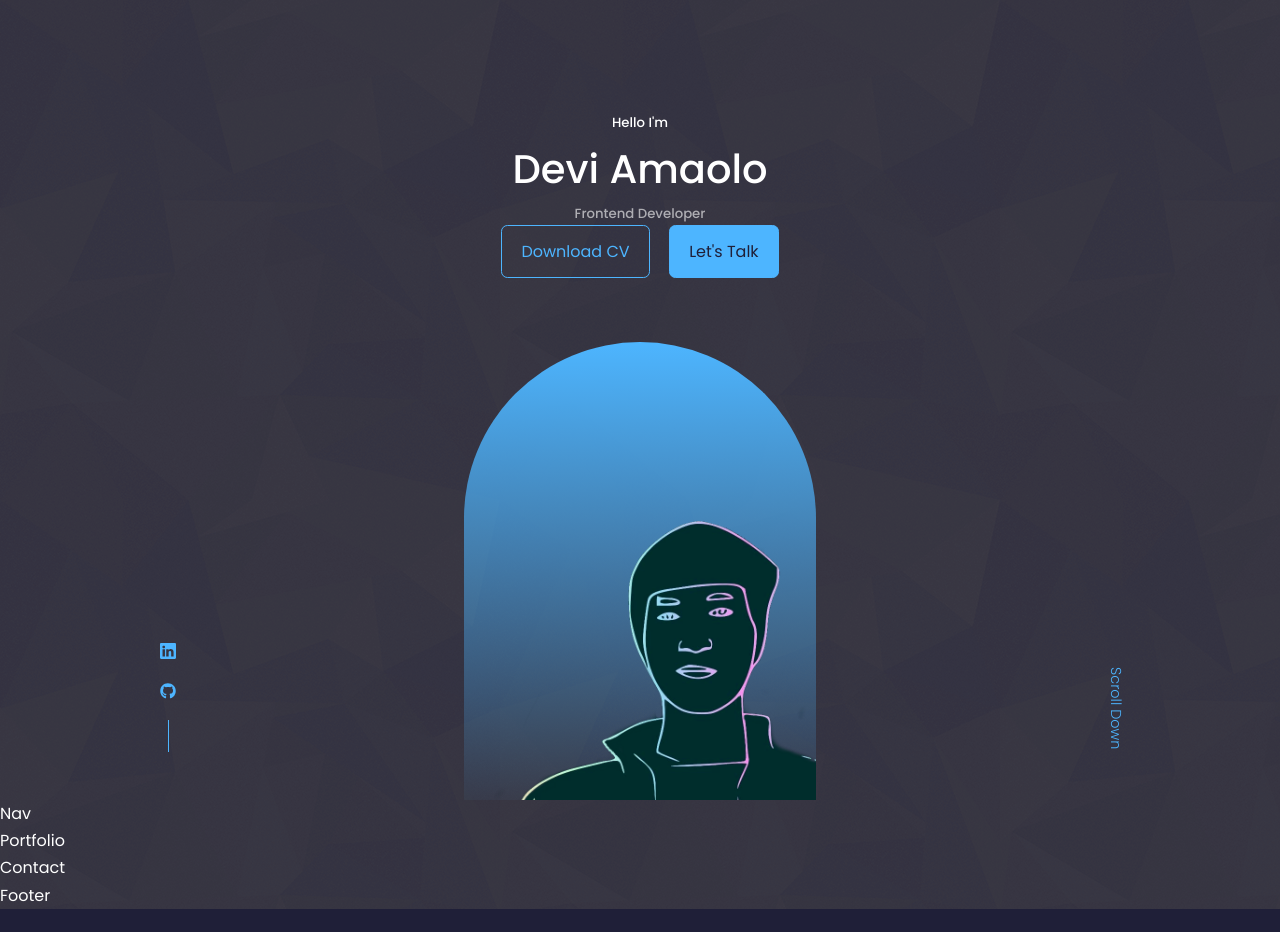
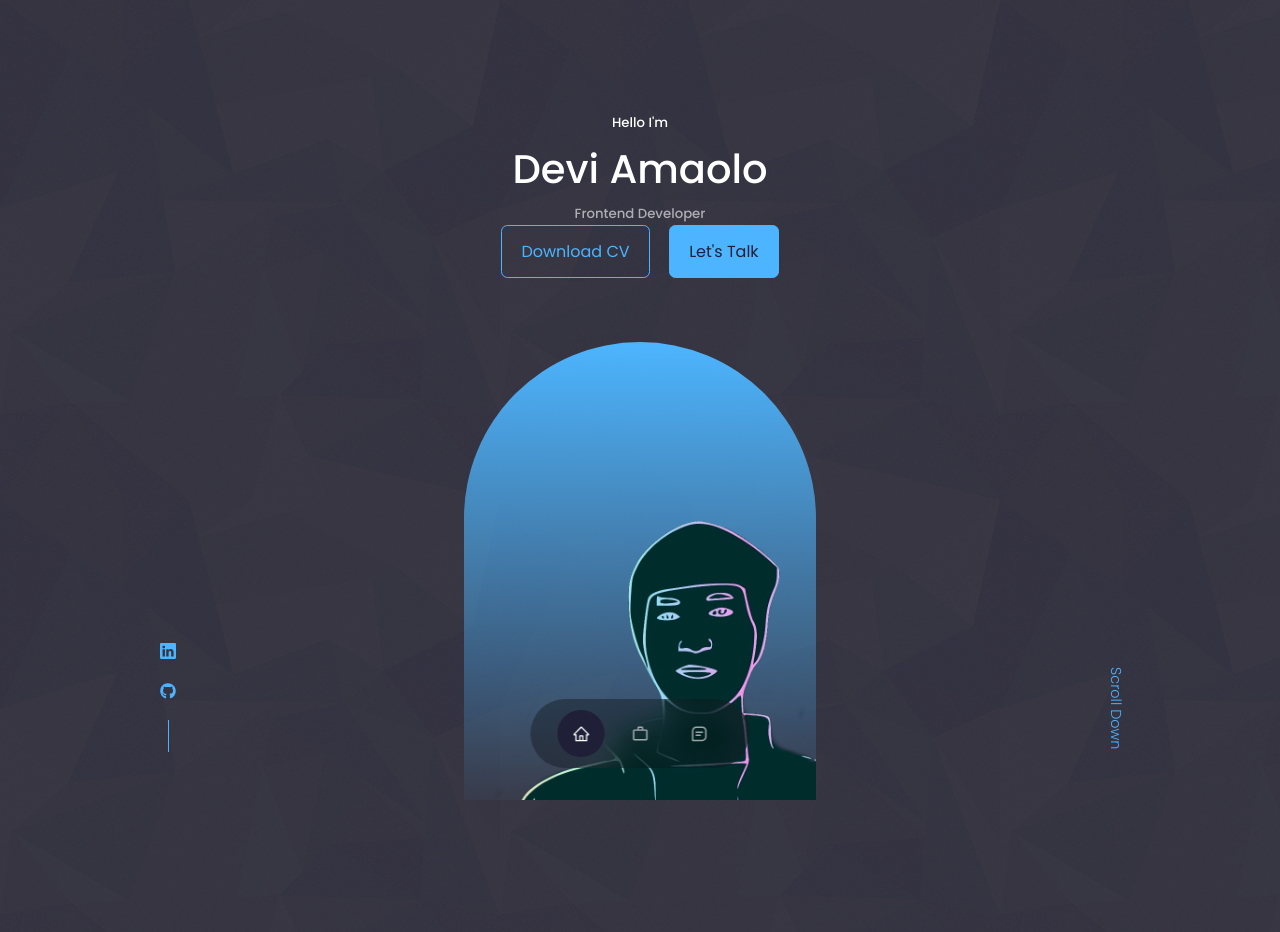
Before and after one commit to ElDev1/portfolio_web, a React (Create React App) app: page / in a window 1280 px wide. Shown: the top 932 px of the page. Before the commit the page ends 909 px from the top, so only its background shows below. Built offline with nearby package versions, Linux system fonts and the light colour scheme.

Commit message:
creating nav and css styles with hooks

```diff
--- a/src/components/contact/Contact.jsx
+++ b/src/components/contact/Contact.jsx
@@ -3,7 +3,7 @@ import './contact.css'
 
 export const Contact = () => {
   return (
-    <div>Contact</div>
+    <section id='contact'>Contact</section>
   )
 }
 
--- a/src/components/header/header.css
+++ b/src/components/header/header.css
@@ -64,3 +64,22 @@ header {
     font-weight: 300;
     font-size: 0.9rem;
 }
+
+/* media queries for medium */
+@media screen and (max-width: 1024px) {
+    header {
+        height:68vh;
+
+    }
+}
+
+/* media queries for small */
+@media screen and (max-width: 600px) {
+    header {
+        height:100vh;
+    }
+
+    .header__socials, .scroll_down {
+        display: none;
+    }
+}
--- a/src/components/nav/Nav.jsx
+++ b/src/components/nav/Nav.jsx
@@ -1,9 +1,20 @@
 import React from 'react';
 import './nav.css';
+import {AiOutlineHome} from 'react-icons/ai'
+import {BiMessageSquareDetail} from 'react-icons/bi'
+import {MdWorkOutline} from 'react-icons/md'
+import { useState } from 'react';
 
-export const Nav = () => {
+
+const Nav = () => {
+  const [activeNav, setActiveNav] = useState('#');
+
   return (
-    <div>Nav</div>
+    <nav>
+      <a href="#" onClick={() => setActiveNav('#')} className={activeNav === '#' ? 'active' : ''}><AiOutlineHome/></a>
+      <a href="#portfolio" onClick={() => setActiveNav('#portfolio')} className={activeNav === '#portfolio' ? 'active' : ''}><MdWorkOutline/></a>
+      <a href="#contact" onClick={() => setActiveNav('#contact')} className={activeNav === '#contact' ? 'active' : ''}><BiMessageSquareDetail/></a>
+    </nav>
   )
 }
 
--- a/src/components/nav/nav.css
+++ b/src/components/nav/nav.css
@@ -0,0 +1,33 @@
+nav {
+    background: rgba(0,0,0,0.3);
+    width:max-content;
+    display: block;
+    padding: 0.7rem 1.7rem;
+    z-index: 2;
+    position: fixed;
+    left: 50%;
+    transform: translateX(-50%);
+    bottom: 2rem;
+    display: flex;
+    gap: 0.8rem;
+    border-radius:3rem;
+    backdrop-filter: blur(15px);
+}
+
+nav a {
+    background: transparent;
+    padding: 0.9rem;
+    border-radius: 50%;
+    display: flex;
+    color: var(--color-light);
+    font-size:1.1rem;
+}
+
+nav a:hover {
+    background:rgba(0,0,0,0.3)
+}
+
+nav a.active {
+    background:var(--color-bg);
+    color: var(--color-white);
+}
--- a/src/components/portfolio/Portfolio.jsx
+++ b/src/components/portfolio/Portfolio.jsx
@@ -3,7 +3,7 @@ import './portfolio.css';
 
 export const Portfolio = () => {
   return (
-    <div>Portfolio</div>
+    <section id='portfolio'>portfolio</section>
   )
 }
 
--- a/src/index.css
+++ b/src/index.css
@@ -56,6 +56,7 @@ h1 {
 
 section {
     margin-top: 8rem;
+    height:100vh;
 }
 
 section > h2, section > h5 {
```
